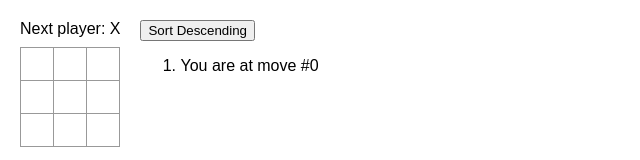
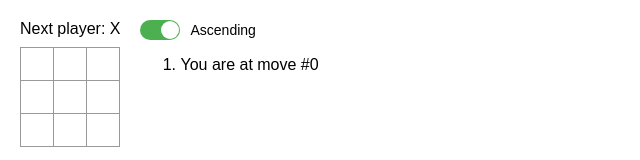
Before and after one commit to sitrismart/ia01-react-tutorial, a React (Vite) app: page / in a window 1280 px wide. Shown: the top 160 px of the page, without its empty margins (0-640 px from the left). Built offline with nearby package versions, Linux system fonts and the light colour scheme.

Commit message:
feat: add visual toggle switch for sorting move list order

```diff
--- a/src/App.jsx
+++ b/src/App.jsx
@@ -108,9 +108,17 @@ export default function Game() {
         <Board xIsNext={xIsNext} squares={currentSquares} onPlay={handlePlay} winningLine={result?.line} />
       </div>
       <div className="game-info">
-         <button onClick={() => setIsAscending(!isAscending)}>
-          Sort {isAscending ? "Descending" : "Ascending"}
-        </button>
+         <label className="toggle-switch">
+          <input
+            type="checkbox"
+            checked={isAscending}
+            onChange={() => setIsAscending(!isAscending)}
+          />
+          <span className="slider" />
+          <span className="label-text">
+            {isAscending ? "Ascending" : "Descending"}
+          </span>
+        </label>
         <ol>{isAscending ? moves : moves.slice().reverse()}</ol>
       </div>
     </div>
--- a/src/index.css
+++ b/src/index.css
@@ -92,3 +92,47 @@ body {
 .square.highlight {
   background-color: yellow;
 }
+
+.toggle-switch {
+  display: flex;
+  align-items: center;
+  gap: 10px;
+  cursor: pointer;
+}
+
+.toggle-switch input {
+  display: none;
+}
+
+.toggle-switch .slider {
+  width: 40px;
+  height: 20px;
+  background-color: #ccc;
+  border-radius: 20px;
+  position: relative;
+  transition: background-color 0.3s;
+}
+
+.toggle-switch .slider::before {
+  content: "";
+  position: absolute;
+  width: 18px;
+  height: 18px;
+  left: 1px;
+  top: 1px;
+  background-color: white;
+  border-radius: 50%;
+  transition: transform 0.3s;
+}
+
+.toggle-switch input:checked + .slider {
+  background-color: #4caf50;
+}
+
+.toggle-switch input:checked + .slider::before {
+  transform: translateX(20px);
+}
+
+.toggle-switch .label-text {
+  font-size: 14px;
+}
```
